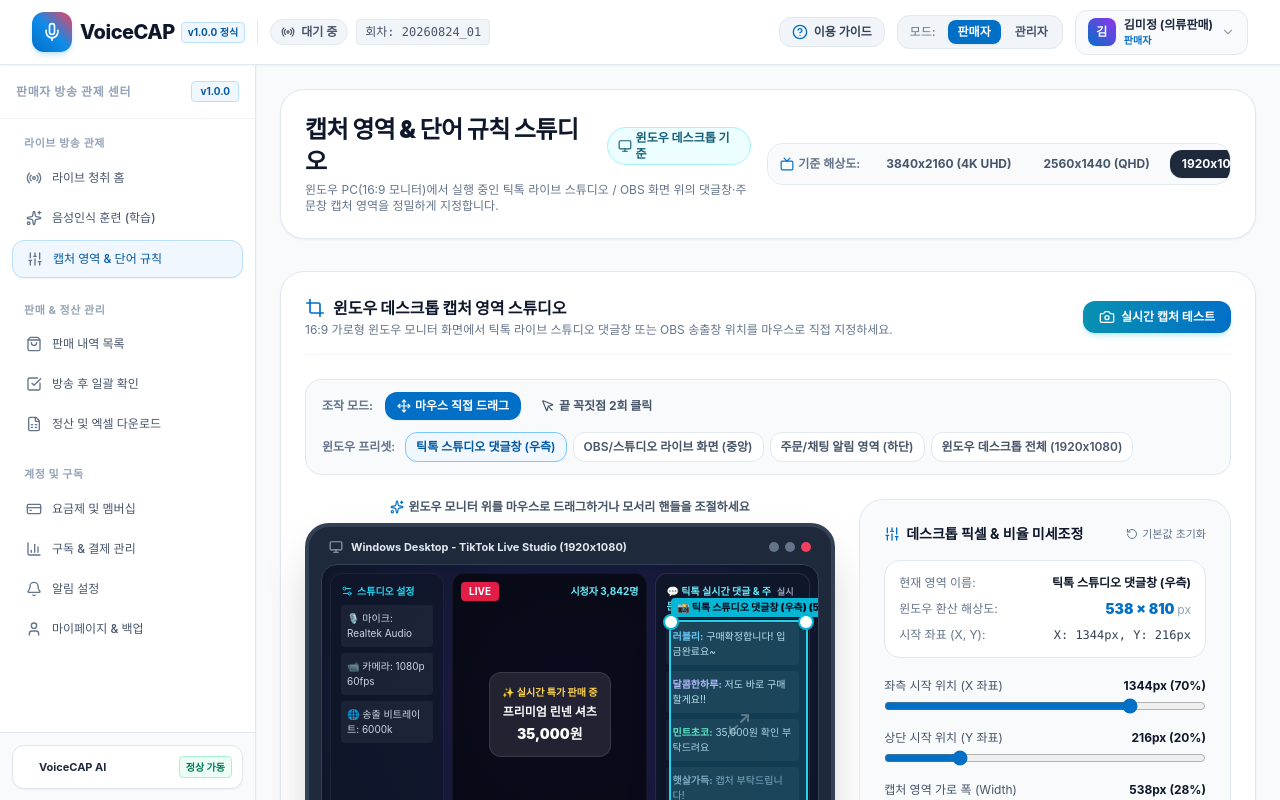
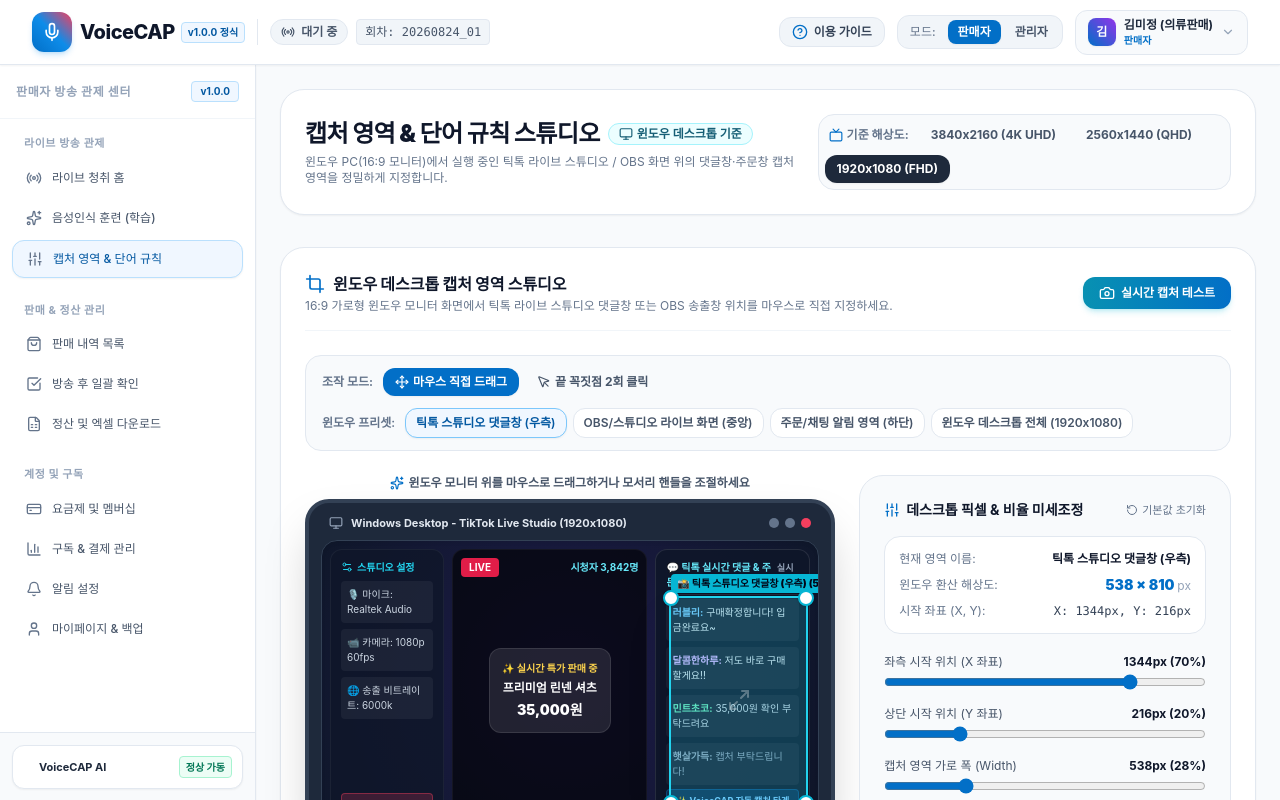
Before and after one commit to nettman001-hub/voice-pin-web, a React (Vite) app: page /recognition-rules in a window 1280 px wide. Shown: the top 800 px of the page. Built offline with nearby package versions, Linux system fonts and the light colour scheme; a web font is replaced by a local one.

Commit message:
refactor: 기준 해상도에서 HD 옵션 제거 및 스크롤바 없는 컴팩트 레이아웃 적용

```diff
--- a/src/pages/seller/RecognitionRulesPage.tsx
+++ b/src/pages/seller/RecognitionRulesPage.tsx
@@ -280,9 +280,9 @@
           </p>
         </div>
 
-        {/* 윈도우 해상도 선택 셀렉터 */}
-        <div className="flex items-center space-x-2 bg-slate-50 p-1.5 rounded-2xl border border-slate-200 text-xs overflow-x-auto">
-          <span className="text-slate-500 font-bold px-1.5 flex items-center space-x-1 whitespace-nowrap">
+        {/* 윈도우 해상도 선택 셀렉터 (스크롤 없이 컴팩트) */}
+        <div className="flex flex-wrap items-center gap-1.5 bg-slate-50 p-1.5 rounded-2xl border border-slate-200 text-xs">
+          <span className="text-slate-500 font-bold px-1 flex items-center space-x-1 whitespace-nowrap">
             <Tv className="w-3.5 h-3.5 text-brand-600" />
             <span>기준 해상도:</span>
           </span>
@@ -290,7 +290,6 @@
             { width: 3840, height: 2160, name: '3840x2160 (4K UHD)' },
             { width: 2560, height: 1440, name: '2560x1440 (QHD)' },
             { width: 1920, height: 1080, name: '1920x1080 (FHD)' },
-            { width: 1366, height: 768, name: '1366x768 (HD)' },
           ].map((res) => (
             <button
               key={res.name}
@@ -346,9 +345,9 @@
           </div>
         </div>
 
-        {/* 툴바 & 프리셋 */}
+        {/* 툴바 & 프리셋 (스크롤 없이 flex-wrap) */}
         <div className="flex flex-wrap items-center justify-between gap-3 bg-slate-50 p-3 rounded-2xl border border-slate-200">
-          <div className="flex items-center space-x-2 text-xs">
+          <div className="flex flex-wrap items-center gap-1.5 text-xs">
             <span className="text-slate-500 font-bold px-1">조작 모드:</span>
             <button
               onClick={() => setSelectMode('DRAG')}
@@ -374,7 +373,7 @@
             </button>
           </div>
 
-          <div className="flex items-center space-x-1.5 overflow-x-auto text-xs">
+          <div className="flex flex-wrap items-center gap-1.5 text-xs">
             <span className="text-slate-500 px-1 font-semibold">윈도우 프리셋:</span>
             {CAPTURE_PRESETS.map((p, idx) => (
               <button
```
